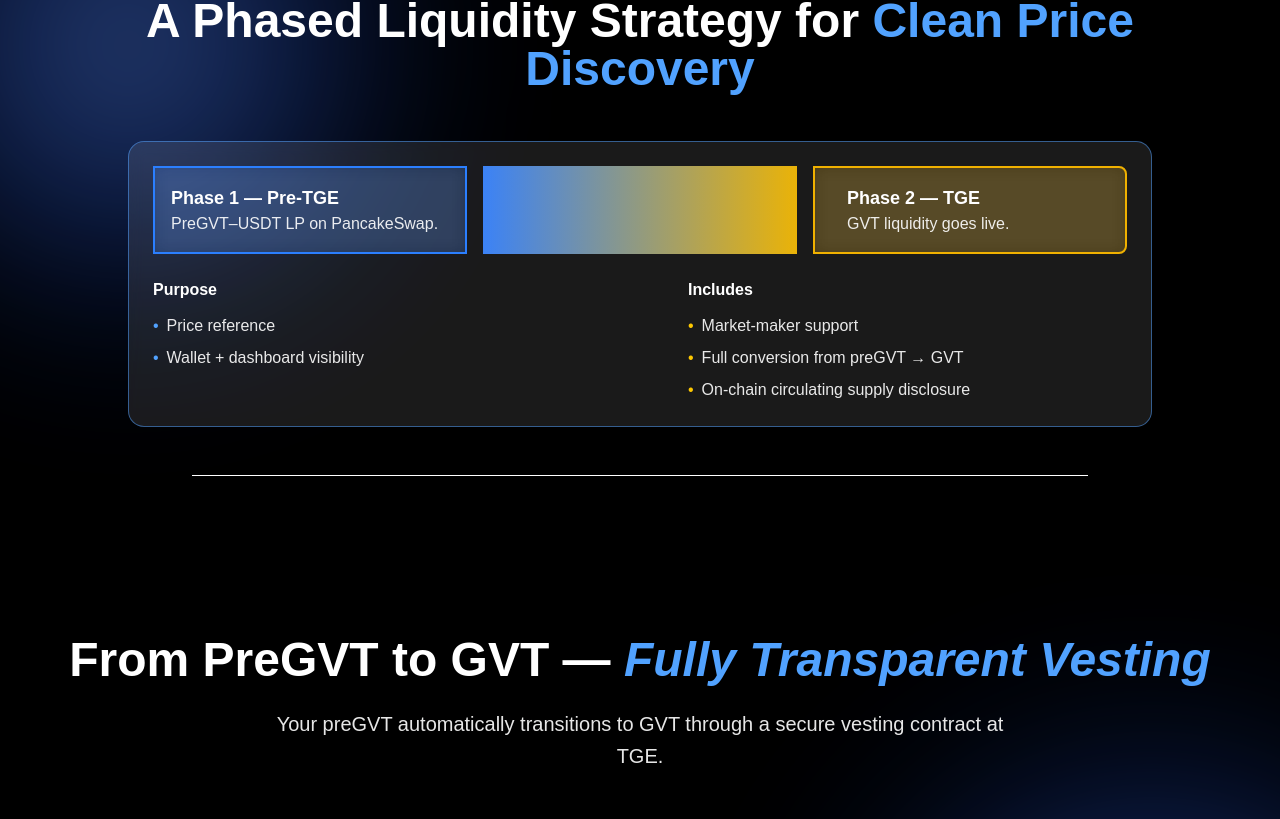
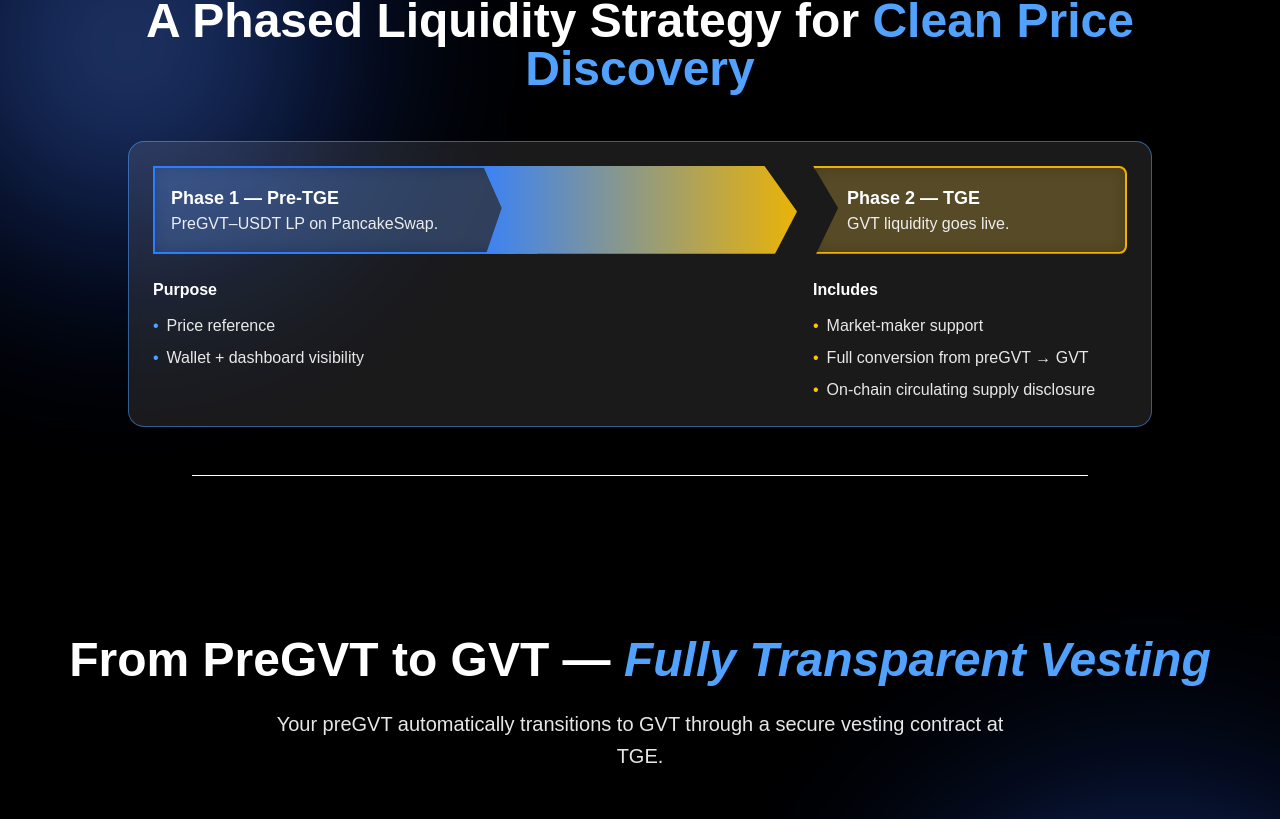
Before and after one commit to AGV-Protocol/architecture, a Next.js app: page / in a window 1280 px wide. Shown: the part 3315-4134 px from the top of the page. Built offline with nearby package versions, Linux system fonts and the light colour scheme.

Commit message:
Update package dependencies and refactor LiquidityStrategySection component layout for improved design and structure.

```diff
--- a/src/components/LiquidityStrategySection.tsx
+++ b/src/components/LiquidityStrategySection.tsx
@@ -24,52 +24,24 @@
 
       <div className="max-w-5xl mx-auto mb-12">
         <Box padding="md">
-              {/* Top Row: Phase boxes with arrows */}
-              <div className="flex flex-col md:flex-row items-center justify-center gap-4 mb-6">
-                {/* Phase 1 - Blue box with triangular right edge (slant pentagon) */}
-                <div className="flex-1 max-w-md">
+          {/* Three Column Layout */}
+          <div className="grid grid-cols-1 md:grid-cols-3 gap-4 items-start">
+            {/* Column 1: Phase 1 + Purpose */}
+            <div className="flex flex-col gap-6">
+              {/* Phase 1 - Blue box with triangular right edge */}
               <div
                 className="bg-blue-500/20 backdrop-blur-sm border-2 border-blue-500 p-4 relative"
                 style={{
-                      clipPath: 'polygon(0% 0%, 75% 0%, 80% 50%, 75% 100%, 0% 100%);'
+                  clipPath: 'polygon(0% 0%, 75% 0%, 80% 50%, 75% 100%, 0% 100%);',
+                  width: '24pc',
                 }}
               >
                 <h3 className="text-white font-bold text-lg">Phase 1 — Pre-TGE</h3>
                 <p className="text-white/90 text-base">PreGVT–USDT LP on PancakeSwap.</p>
               </div>
-                </div>
 
-                <div className="flex-1 max-w-md">
-                  <div
-                    className="bg-blue-500/20 backdrop-blur-sm p-4 relative"
-                    style={{
-                      height: '5.5pc',
-                      clipPath: 'polygon(75% 0%, 89% 53%, 75% 100%, 0% 100%, 11% 53%, 0% 0%);',
-                      background: 'linear-gradient(to right, rgba(59, 130, 246, 1), rgba(234, 179, 8, 1))',
-                    }}
-                  >
-                  </div>
-                </div>
-
-                {/* Phase 2 - Yellow box */}
-                <div className="flex-1 max-w-md">
-                  <div
-                    className="bg-yellow-500/20 backdrop-blur-sm border-2 border-yellow-500 pl-8 p-4 relative"
-                    style={{
-                      clipPath: 'polygon(75% 0%, 76% 57%, 75% 100%, 0% 100%, 5% 50%, 0% 0%);',
-                      borderRadius: '0 0.5rem 0.5rem 0'
-                    }}
-                  >
-                    <h3 className="text-white font-bold text-lg">Phase 2 — TGE</h3>
-                    <p className="text-white/90 text-base">GVT liquidity goes live.</p>
-                  </div>
-                </div>
-              </div>
-
-              {/* Bottom Row: Purpose and Includes sections */}
-              <div className="flex flex-col md:flex-row gap-6 ">
-                {/* Purpose section - aligned left, below Phase 1 */}
-                <div className="flex-1 max-w-md">
+              {/* Purpose section */}
+              <div>
                 <h4 className="text-white font-semibold mb-3 text-left">Purpose</h4>
                 <ul className="space-y-2">
                   <li className="text-white/90 text-base flex items-start">
@@ -82,27 +54,53 @@
                   </li>
                 </ul>
               </div>
+            </div>
 
-                {/* Spacer for middle */}
-                <div className="w-8 md:w-12"></div>
+            {/* Column 2: Middle Design */}
+            <div className="flex items-center justify-center">
+              <div
+                className="bg-blue-500/20 backdrop-blur-sm p-4 relative w-full"
+                style={{
+                  height: '5.5pc',
+                  clipPath: 'polygon(86% -18%, 100% 52%, 93% 100%, 1% 100%, 6% 48%, 0% 0%)',
+                  background: 'linear-gradient(to right, rgba(59, 130, 246, 1), rgba(234, 179, 8, 1))',
+                }}
+              >
+              </div>
+            </div>
 
-                {/* Includes section - aligned right, below Phase 2 */}
-                <div className="flex-1 max-w-md md:text-right">
+            {/* Column 3: Phase 2 + Includes */}
+            <div className="flex flex-col gap-6">
+              {/* Phase 2 - Yellow box */}
+              <div
+                className="bg-yellow-500/20 backdrop-blur-sm border-2 border-yellow-500 pl-8 p-4 relative"
+                style={{
+                  clipPath: 'polygon(0% 0%, 100% 0%, 100% 100%, 1% 100%, 8% 48%)',
+                  borderRadius: '0 0.5rem 0.5rem 0'
+                }}
+              >
+                <h3 className="text-white font-bold text-lg">Phase 2 — TGE</h3>
+                <p className="text-white/90 text-base">GVT liquidity goes live.</p>
+              </div>
+
+              {/* Includes section */}
+              <div>
                 <h4 className="text-white font-semibold mb-3 text-left">Includes</h4>
-                  <ul className="space-y-2 md:text-right">
-                    <li className="text-white/90 text-base flex">
+                <ul className="space-y-2">
+                  <li className="text-white/90 text-base flex items-start">
                     <span className="text-yellow-400 mr-2">•</span>
                     <span>Market-maker support</span>
                   </li>
-                    <li className="text-white/90 text-base flex">
+                  <li className="text-white/90 text-base flex items-start">
                     <span className="text-yellow-400 mr-2">•</span>
                     <span>Full conversion from preGVT → GVT</span>
                   </li>
-                    <li className="text-white/90 text-base flex">
+                  <li className="text-white/90 text-base flex items-start">
                     <span className="text-yellow-400 mr-2">•</span>
                     <span>On-chain circulating supply disclosure</span>
                   </li>
                 </ul>
+              </div>
             </div>
           </div>
         </Box>
```
Lines whose indentation alone changed are shown as unchanged.
